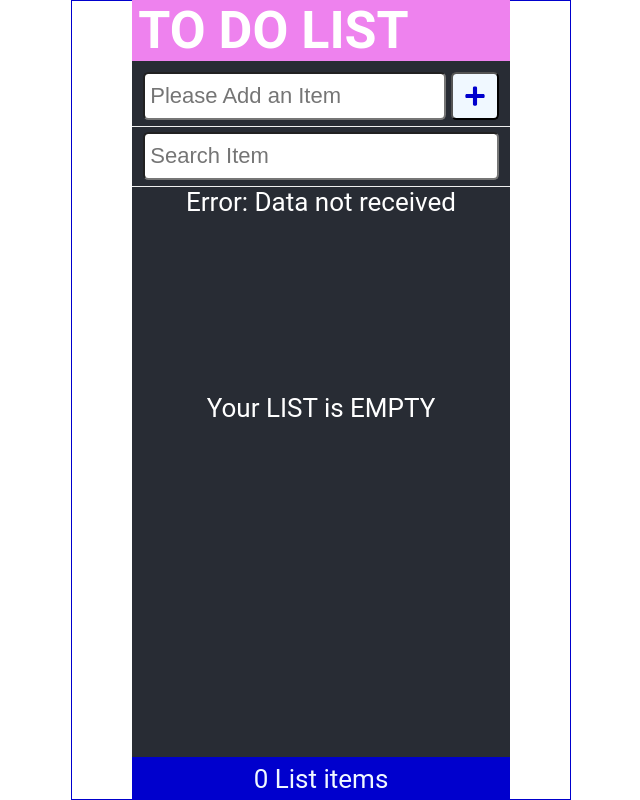
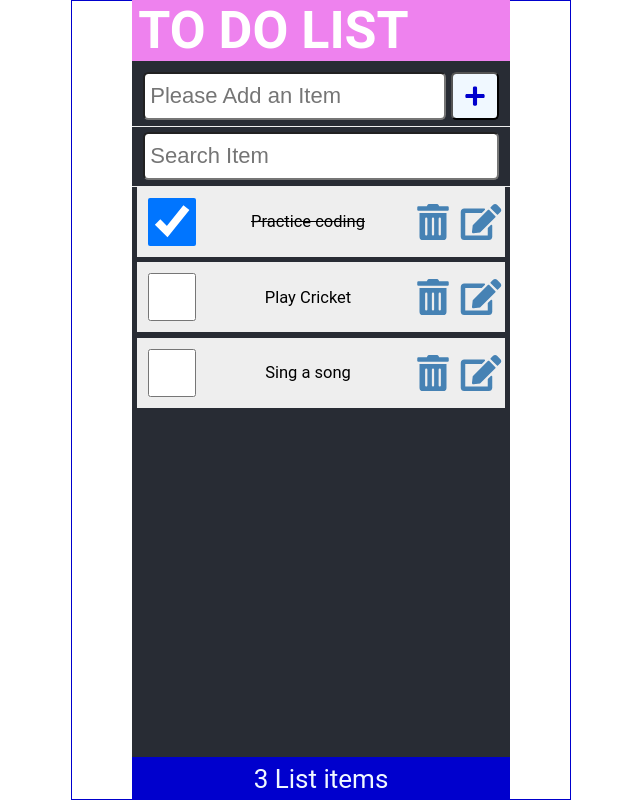
Before and after one commit to 8221117/React, a React (Create React App) app: page / in a window 1280 px wide. Shown: the whole page, without its empty margins (319-959 px from the left). Built offline with nearby package versions, Linux system fonts and the light colour scheme; no server answers; data requests are answered from the project's data file.

Commit message:
creating fake data loading delay using setTimeout

```diff
--- a/src/App.js
+++ b/src/App.js
@@ -8,7 +8,7 @@ import ItemSearch from "./SearchItem";
 
 function App() {
   const name = "nandhu";
-  const API_URL = "http://localhost:3500/itemss";
+  const API_URL = "http://localhost:3500/items";
 
   const [items, setItems] = useState(
     /*  JSON.parse(localStorage.getItem("todo_list")) || [] */ []
@@ -39,7 +39,9 @@ function App() {
         setFetchError(err.message);
       }
     };
-    (async () => await fetchItems())();
+    setTimeout(() => {
+      (async () => await fetchItems())();
+    }, 2000);
   }, []);
 
   /*   console.log("after effect"); */
```
